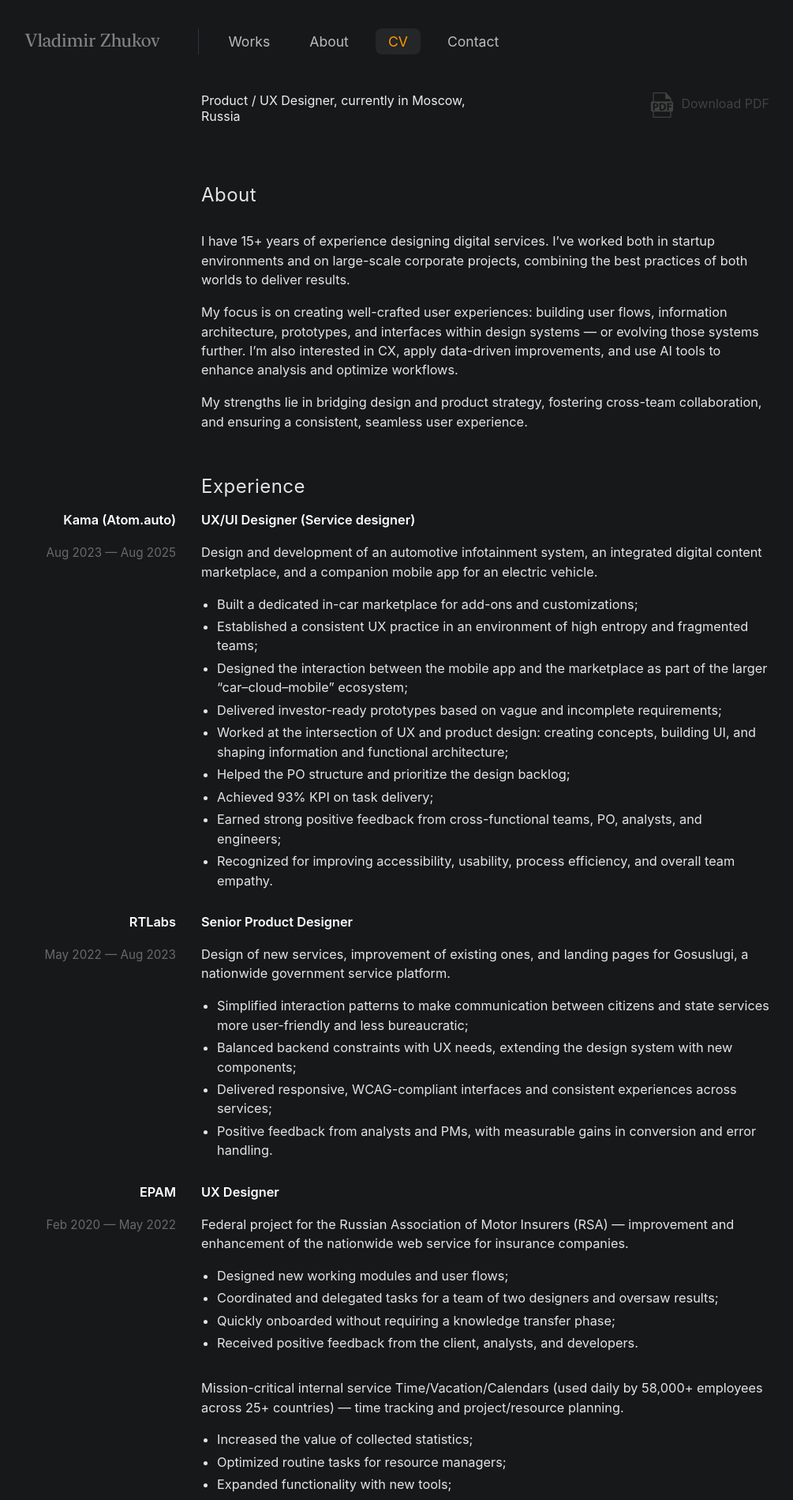
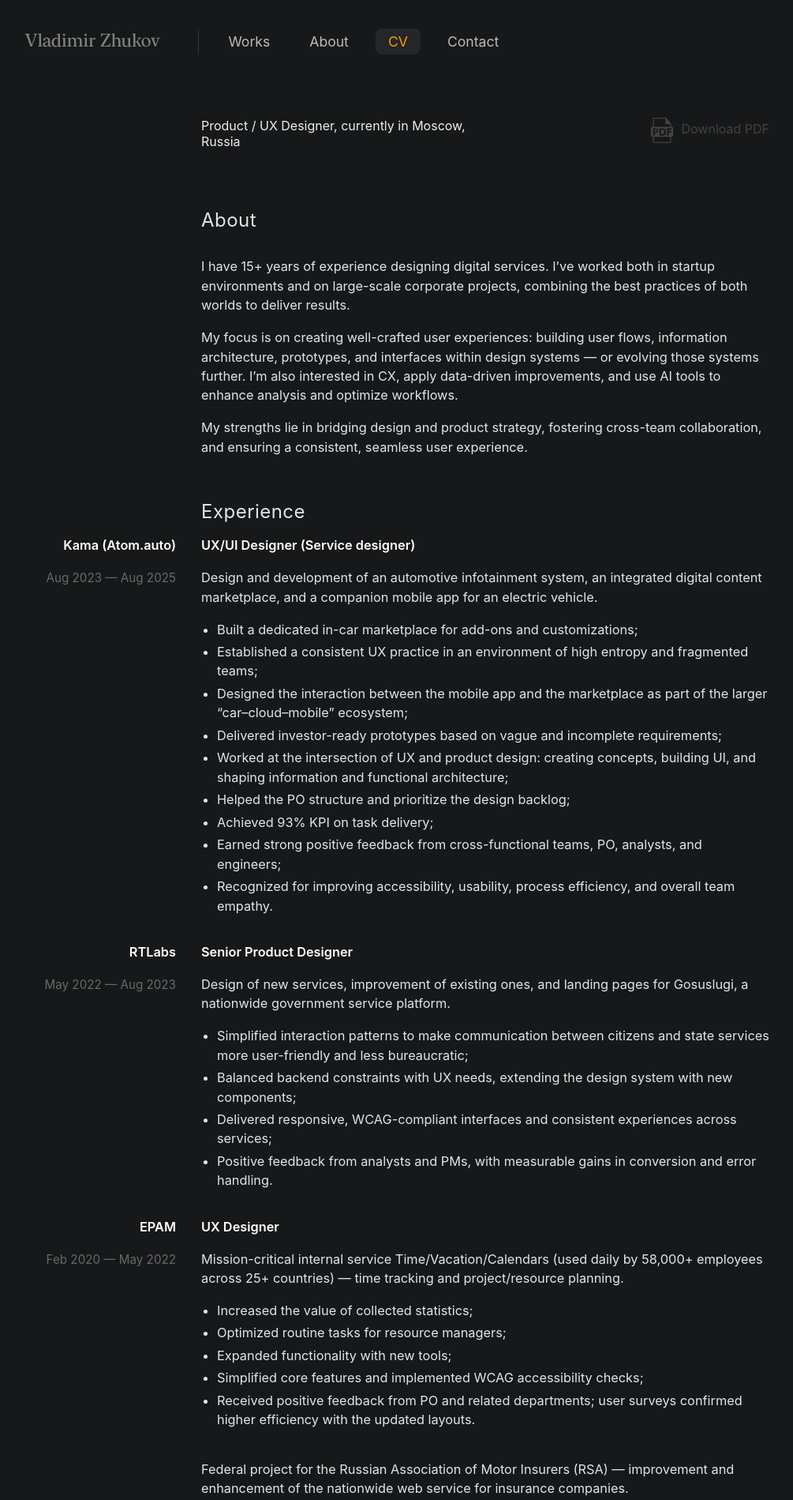
Before and after one commit to uxiscool/experience, a Jekyll site: the page built from cv.md, in a window 1280 px wide. Shown: the top 1899 px of the page at 79% size, without its empty margins (25-1030 px from the left). Built offline with Jekyll 4.4.1, drawn with Linux system fonts in a browser that asks for light colours; some of the changed text lies outside the part shown.

Commit message:
Add files via upload

```diff
--- a/css/main.css
+++ b/css/main.css
@@ -1011,7 +1011,7 @@
 
 /* Заголовок */
 .cv-head{
-  margin: 48px 0 8px;
+  margin: 80px 0 8px;
   width: 100%;
 }
 .cv-name{ margin: 0 0 6px; font-size: clamp(1.6rem,1.2rem+2vw,2.2rem); font-weight: 600; color:#fff; }
@@ -1053,9 +1053,9 @@
 
 /* Списки */
 .cv-bullets{
-  margin: 6px 0 0 0;
+  margin: 0 0 0 0;
   padding-left: 20px;
-  padding-bottom: 12px;
+  padding-bottom: 18px;
 }
 
 .cv-bullets li{ margin: 4px 0; }
--- a/cv.md
+++ b/cv.md
@@ -7,7 +7,7 @@
 <header class="cv-head">
   <div class="cv-title">Product / UX Designer, currently in Moscow, Russia</div>
  <p class="cv-download disabled-text">
-  <a href="{{ site.baseurl }}/ui/cv.pdf" aria-disabled="true"> <img src="{{ site.baseurl }}/ui/icon_pdf.svg" alt="PDF" width="32" height="32" style="vertical-align:middle; margin-right:8px;">Download PDF</a>
+  <a href="{{ site.baseurl }}/ui/vladimir_zhukov_eng.pdf" aria-disabled="true"> <img src="{{ site.baseurl }}/ui/icon_pdf.svg" alt="PDF" width="32" height="32" style="vertical-align:middle; margin-right:8px;">Download PDF</a>
 </p>
 </header>
   <section class="cv-grid">
@@ -63,13 +63,6 @@
     </div>
     <div class="cv-right">
       <div class="cv-role">UX Designer</div>
-      <p>Federal project for the Russian Association of Motor Insurers (RSA) — improvement and enhancement of the nationwide web service for insurance companies.</p>
-      <ul class="cv-bullets">
-        <li>Designed new working modules and user flows;</li>
-        <li>Coordinated and delegated tasks for a team of two designers and oversaw results;</li>
-        <li>Quickly onboarded without requiring a knowledge transfer phase;</li>
-        <li>Received positive feedback from the client, analysts, and developers.</li>
-      </ul>
        <p>Mission-critical internal service Time/Vacation/Calendars (used daily by 58,000+ employees across 25+ countries) — time tracking and project/resource planning.</p>
       <ul class="cv-bullets">
         <li>Increased the value of collected statistics;</li>
@@ -77,6 +70,13 @@
         <li>Expanded functionality with new tools;</li>
         <li>Simplified core features and implemented WCAG accessibility checks;</li>
         <li>Received positive feedback from PO and related departments; user surveys confirmed higher efficiency with the updated layouts.</li>
+      </ul>
+      <p>Federal project for the Russian Association of Motor Insurers (RSA) — improvement and enhancement of the nationwide web service for insurance companies.</p>
+      <ul class="cv-bullets">
+        <li>Designed new working modules and user flows;</li>
+        <li>Coordinated and delegated tasks for a team of two designers and oversaw results;</li>
+        <li>Quickly onboarded without requiring a knowledge transfer phase;</li>
+        <li>Received positive feedback from the client, analysts, and developers.</li>
       </ul>
     </div>
     <!-- SKILLS -->
```
